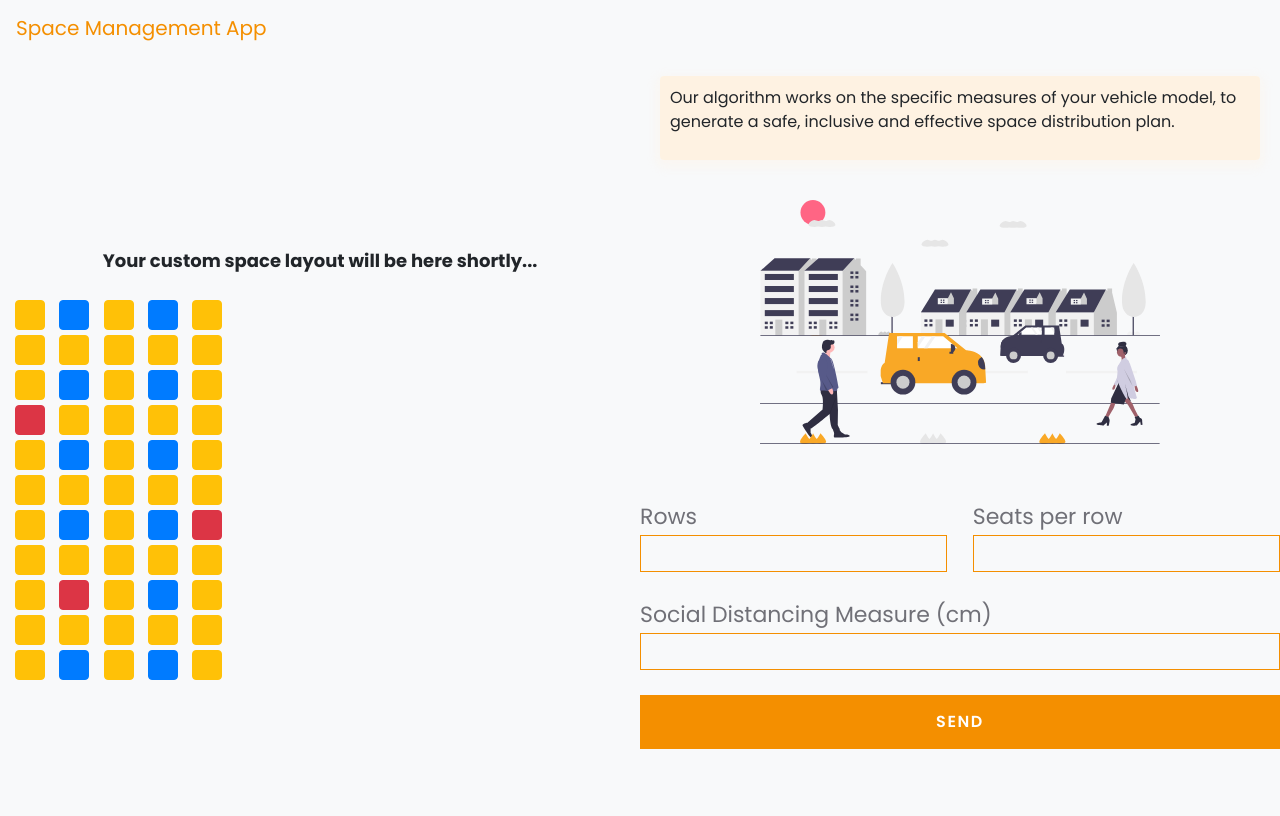
After one commit to aaronvegu/CyberJellys_BlueYonder_HackMTY, a Django app: page /calulated_layout in a window 1280 px wide. The commit adds this page. Run offline with Django 3.2, Linux system fonts and the light colour scheme; some libraries are stand-ins or nearby versions.

Commit message:
changes to front end, mostly complete, just missing the form behaviour

```diff
--- /dev/null
+++ b/layout_generator/static/layout_generator/css/form-styles.css
@@ -0,0 +1,200 @@
+@import url('https://fonts.googleapis.com/css2?family=Poppins:wght@300;400;600;700&display=swap');
+
+* {
+    box-sizing: border-box;
+    font-family: 'Poppins', sans-serif;
+}
+.ut-1 {
+    font-size: 18px;
+    padding: 10px 5px;
+}
+.nav-title {
+    color: #F48F00;
+}
+.central-container {
+    display: flex;
+    flex-direction: row;
+    flex-wrap: wrap;
+    background-color: #F8F9FA;
+}
+.sec-one {
+    display: flex;
+    flex-direction: column;
+    justify-content: center;
+    align-items: center;
+    width: 50%;
+    height: 95vh;
+}
+.sec-one p {
+    margin-top: 50px;
+    font-weight: 700;
+}
+.sec-two {
+    display: flex;
+    flex-direction: column;
+    align-items: center;
+    width: 50%;
+    height: 95vh;
+}
+.svg-banner {
+    width: 400px;
+    margin-bottom: 50px;
+}
+.svg-banner-2 {
+    width: 200px;
+    margin-bottom: 50px;
+}
+/* Login Form */
+a {
+    text-decoration: none;
+    color: #F48F00;
+    transition: 0.5 ease;
+}
+a:hover {
+    color: #707077;
+    text-decoration: none;
+}
+.form {
+    background: rgba(255, 242, 224, 0.9);
+    padding: 10px;
+    max-width: 600px;
+    margin: 40px auto;
+    border-radius: 4px;
+    box-shadow: 0 4px 10px 4px rgba(255, 242, 224, 0.3);
+    margin-top: 20px;
+}
+.tab-group {
+    list-style: none;
+    padding: 0;
+    margin: 0 0 40px 0;
+}
+.tab-group::after {
+    content: "";
+    display: table;
+    clear: both;
+}
+li a {
+    display: block;
+    text-decoration: none;
+    padding: 15px;
+    background: rgba(244, 143, 4, 0.15);
+    color: #F48F00;
+    font-size: 20px;
+    float: left;
+    width: 50%;
+    text-align: center;
+    cursor: pointer;
+    transition: 0.5s ease;
+}
+li a:hover {
+    background: #F48F00;
+    color: #ffffff;
+}
+.active a {
+    background: #F48F00;
+    color: #ffffff;
+}
+
+h1 {
+    text-align: center;
+    color: #F48F00;
+    font-weight: 300;
+    margin: 0 0 40px;
+}
+label {
+    color: #707077;
+    transform: translateY(6px);
+    transition: all 0.25s ease;
+    -webkit-backface-visibility: hidden;
+    pointer-events: none;
+    font-size: 22px;
+}
+.req {
+    margin: 2px;
+    color: #F48F00;
+}
+label.active {
+    transform: translateY(50px);
+    left: 2px;
+    font-size: 14px;
+}
+label .req.active {
+    opacity: 0;
+}
+label.highlight {
+    color: #ffffff;
+}
+input, textarea {
+    font-size: 22px;
+    display: block;
+    width: 100%;
+    height: 100%;
+    padding: 5px 10px;
+    background: none;
+    background-image: none;
+    border: 1px solid #707077;
+    color: #F48F00;
+    border-radius: 0;
+    transition: border-color 0.25s ease, box-shadow 0.25s ease;
+}
+input, textarea:focus {
+    outline: 0;
+    border-color: #F48F00;
+}
+textarea {
+    border: 2px solid #707077;
+    resize: vertical;
+}
+.field-wrap {
+    position: relative;
+    margin-bottom: 20px;
+}
+.top-row::after{
+    content: "";
+    display: table;
+    clear: both;
+}
+.top-row > div {
+    float: left;
+    width: 48%;
+    margin-right: 4%;
+}
+.top-row > div:last-child {
+    margin: 0;
+}
+.button {
+    border: 0;
+    outline: none;
+    border-radius: 0;
+    padding: 15px 0;
+    font-size: 1rem;
+    font-weight: 600;
+    text-transform: uppercase;
+    letter-spacing: 0.1em;
+    background: #F48F00;
+    color: #ffffff;
+    transition: all.5s ease;
+    -webkit-appearance: none;
+    margin-top: 25px;
+  }
+  .button:hover {
+    background: #707077;
+  }
+  .button:focus {
+    background: #707077;
+  }
+  .button-block {
+    display: block;
+    width: 100%;
+  }
+
+  .forgot {
+    margin-top: -20px;
+    text-align: right;
+  }
+  .disappear {
+      display: none;
+  }
+  .appear {
+      display: block;
+  }
--- a/layout_generator/static/layout_generator/styles.css
+++ /dev/null
@@ -1,3 +0,0 @@
-.test {
-    color: red !important;
-}
--- /dev/null
+++ b/layout_generator/templates/layout_generator/calculated_layout.html
@@ -0,0 +1,78 @@
+<!DOCTYPE html>
+<html>
+<head>
+    {% load static %}
+    <link rel="stylesheet" href="{% static 'layout_generator/css/form-styles.css' %}" type="text/css">
+
+    <title>Page Title</title>
+    <link rel="stylesheet" href="https://maxcdn.bootstrapcdn.com/bootstrap/4.0.0/css/bootstrap.min.css" integrity="sha384-Gn5384xqQ1aoWXA+058RXPxPg6fy4IWvTNh0E263XmFcJlSAwiGgFAW/dAiS6JXm" crossorigin="anonymous">
+    <meta charset="UTF-8">
+    <meta name="viewport" content="width=device-width, initial-scale=1.0">
+    <link rel="stylesheet" href="https://stackpath.bootstrapcdn.com/bootstrap/4.5.2/css/bootstrap.min.css" integrity="sha384-JcKb8q3iqJ61gNV9KGb8thSsNjpSL0n8PARn9HuZOnIxN0hoP+VmmDGMN5t9UJ0Z" crossorigin="anonymous">
+    <title>Space Management - HackMTY</title>
+</head>
+<body>
+    <nav class="navbar navbar-light bg-light">
+        <a class="navbar-brand" href="#">
+            <span class="nav-title">Space Management App</span>
+        </a>
+    </nav>
+    <section class="central-container">
+        <div class="sec-one">
+            <p class="ut-1">Your custom space layout will be here shortly...</p>
+
+            <div class="container" style="align-items: center;">
+                {% for key, value in matrix_dict.items %}
+                    {% if value == 0 %}
+                        <button id={{key}}  onclick="changeStyle(this.id)" style="width: 30px !important; height: 30px !important; margin-right: 10px; margin-bottom: 5px;" type="button" class="btn btn-warning"></button>
+                    {% elif value == 1 %}
+                        <button id={{key}}  onclick="changeStyle(this.id)" style="width: 30px !important; height: 30px !important; margin-right: 10px; margin-bottom: 5px;" type="button" class="btn btn-danger"></button>
+                    {% elif value == 5 %}
+                        <button id={{key}}  onclick="changeStyle(this.id)" style="width: 30px !important; height: 30px !important; margin-right: 10px; margin-bottom: 5px;" type="button" class="btn btn-primary"></button>
+                    {% endif %}
+
+                    {% if forloop.counter|divisibleby:columns %}
+                    <br>
+                    {% endif %}
+
+                {% endfor %}
+            </div>
+
+        </div>
+        <div class="sec-two">
+            <div class="form">
+                <p>
+                    Our algorithm works on the specific measures of your vehicle model, to generate a safe, inclusive and effective space distribution plan.
+                </p>
+            </div>
+            <img class="svg-banner" src="{% static 'layout_generator/images/form-banner.svg' %}" alt="City Banner Illustration">
+            <form action="" method="POST">
+                {% csrf_token %}
+                <div class="top-row">
+                    <div class="field-wrap">
+                        <label>
+                        Rows
+                        </label>
+                        <input id="rows" type="number" required autocomplete="off" />
+                    </div>
+
+                    <div class="field-wrap">
+                        <label>
+                        Seats per row
+                        </label>
+                        <input id="columns" type="number"required autocomplete="off"/>
+                    </div>
+                    </div>
+
+                    <div class="field-wrap">
+                    <label>
+                        Social Distancing Measure (cm)
+                    </label>
+                    <input id="distance" type="number"required autocomplete="off"/>
+                    <button class="button button-block">Send</button>
+                </div>
+            </form>
+        </div>
+    </section>
+</body>
+</html>
--- a/layout_generator/urls.py
+++ b/layout_generator/urls.py
@@ -3,4 +3,6 @@ from . import views
 
 urlpatterns = [
     path('', views.home, name='layout-home'),
+    path('generate_layout',  views.generate_initial_grid, name='layout-generate'),
+    path('calulated_layout', views.generated_layout, name='layout-calculated'),
 ]
--- a/layout_generator/views.py
+++ b/layout_generator/views.py
@@ -1,6 +1,162 @@
 from django.shortcuts import render
 from django.http import HttpResponse
 
+from math import floor #Funcion suelo
+from math import ceil #Funcion techo
 
 def home(request):
+
     return render(request, 'layout_generator/home.html')
+
+def generated_layout(request):
+
+    #hash_table = {2:[33,22,42,43]}
+    hash_table = {1:[3,0,8,1,6,4],2:[0,3,0,1]}
+    '''a
+        0 = Not available
+        1 = Out of service
+        2 = Handicap seat
+        5 = Assigned seat
+    '''
+    # Helper that calculates the new maximum capacity based on the social distancing parameters
+    def new_max_capacity(normal_capacity,current_capacity)->int:
+        return (normal_capacity / 100) * current_capacity
+
+    # Helper function that prints the matrix in format
+    def print_bus(matrix)->None:
+        for each in matrix:
+            print(each)
+
+    # Helper function that replace numbers in the matrix in O(1) complexity | Space complexity O(1)
+    def replace_numbers(matrix,arr,num)->None:
+        while len(arr) > 0:
+            num1 = arr.pop(0)
+            num2 = arr.pop(0)
+            matrix[num1][num2] = num
+
+    # Helper function that create a matrix with the specified parameters
+    def create_matrix(columns,rows,seat_size,social_distance):
+        matrix = [[0 for col in range(columns)]for row in range(rows)]
+        return matrix
+
+    # Algorithm that determines the best distribution of spaces on a given matrix time complexity O(N) | Space complexity O(N)
+    def assign_spaces(matrix,hash_table,block_distance)->None:
+        # If there is any modification
+        if len(hash_table.keys()) > 0:
+            # If we have a seat that needs a handicap
+            if 2 in hash_table.keys() and 1 not in hash_table.keys():
+                current_index = []
+                current_index.append(hash_table[2].pop(0))
+                current_index.append(hash_table[2].pop(0))
+                while current_index[1] >= block_distance:
+                    current_index[1] = current_index[1] - block_distance
+                while current_index[0] >= block_distance:
+                    current_index[0] = current_index[0] - block_distance
+                for layer in range(current_index[0],len(matrix),block_distance):
+                    for index in range(current_index[1],len(matrix[0]),block_distance):
+                        if matrix[layer][index] == 1:
+                            continue
+                        matrix[layer][index] = 5
+
+            # If there is a handicap any not available seat
+            if 2 in hash_table.keys() and 1 in hash_table.keys():
+                places_not_available = hash_table[1]
+                replace_numbers(matrix,places_not_available,1)
+                max_matrix = []
+                max_matrix_sum = 0
+                while len(hash_table[2]) > 0:
+                    cache_matrix = []
+                    current_sum = 0
+                    current_index = []
+                    current_index.append(hash_table[2].pop(0))
+                    current_index.append(hash_table[2].pop(0))
+                    while current_index[0] >= block_distance:
+                        current_index[0] = current_index[0] - block_distance
+                    while current_index[1] >= block_distance:
+                        current_index[1] = current_index[1] - block_distance
+                    for layer in range(current_index[0],len(matrix),block_distance):
+                        for index in range(current_index[1],len(matrix[0]),block_distance):
+                            if matrix[layer][index] == 1:
+                                continue
+                            cache_matrix.append(layer)
+                            cache_matrix.append(index)
+                    if max_matrix_sum < len(cache_matrix):
+                        max_matrix_sum = len(cache_matrix)
+                        max_matrix = cache_matrix
+                replace_numbers(matrix,max_matrix,5)
+
+            # There is no handicaps but there is not available places
+            if 2 not in hash_table.keys() and 1 in hash_table.keys():
+                places_not_available = hash_table[1]
+                replace_numbers(matrix,places_not_available,1)
+                max_matrix = []
+                max_matrix_sum = 0
+                count = 0
+                while count < block_distance:
+                    current_sum = 0
+                    cache_mat = []
+                    current_index = [0,count]
+                    for layer in range(current_index[0],len(matrix),block_distance):
+                        for index in range(current_index[1],len(matrix[0]),block_distance):
+                            if matrix[layer][index] == 1:
+                                continue
+                            cache_mat.append(layer)
+                            cache_mat.append(index)
+                    if len(cache_mat) > max_matrix_sum:
+                        max_matrix_sum = len(cache_mat)
+                        max_matrix = cache_mat
+                    count += 1
+                replace_numbers(matrix,max_matrix,5)
+
+        # If we dont have any modification
+        else:
+            for layer in range(0,len(matrix),block_distance):
+                for index in range(0,len(matrix[0]),block_distance):
+                    matrix[layer][index] = 5
+
+    def layout_generator():
+        columns = 4
+        columns += 1
+        rows = 11
+        distance_between_seats = 50
+        distance = 100
+        new_matrix = create_matrix(columns,rows,distance_between_seats,distance)
+        assign_spaces(new_matrix,hash_table,ceil(distance/distance_between_seats))
+        print_bus(new_matrix)
+
+        return(new_matrix)
+
+    matrix = layout_generator()
+
+    rows_    = len(matrix)
+    columns_ = len(matrix[0])
+
+    total_len = rows_ * columns_
+
+    z = 0
+    dict_ = {}
+
+    for x in range(rows_):
+        for y in range(columns_):
+            z += 1
+            dict_[z] = (matrix[x][y])
+
+    print(dict_)
+
+    matrix_width  = 2
+    matrix_width  = matrix_width + 1
+
+    matrix_height = 6
+
+    return render(request, 'layout_generator/calculated_layout.html', {
+        #'matrix_height':range(matrix_height),
+        #'matrix_width':range(matrix_width)
+        'rows':range(rows_),
+        'columns':columns_,
+        'matrix_dict':dict_
+    }
+    )
+
+def generate_initial_grid(request):
+
+    return render(request, 'layout_generator/generate_layout.html')
```
Also changed, not shown: layout_generator/templates/layout_generator/generate_layout.html (added, +63 -0 lines), layout_generator/templates/layout_generator/home.html (+1 -54 lines), layout_generator/static/layout_generator/images/form-banner-2.svg (added), layout_generator/static/layout_generator/images/form-banner.svg (added).
